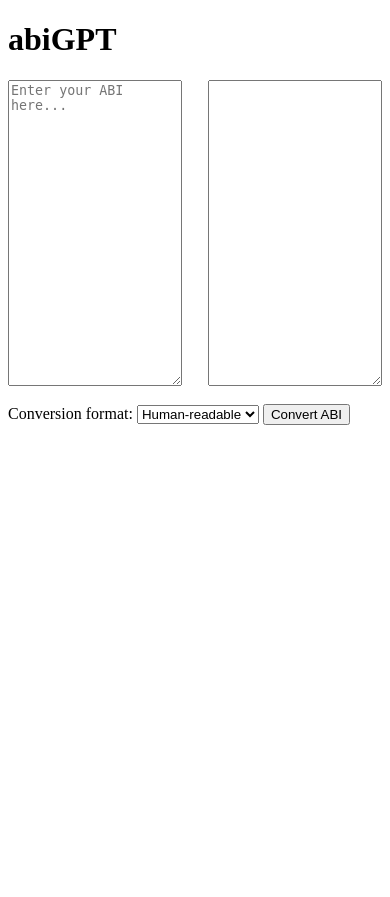
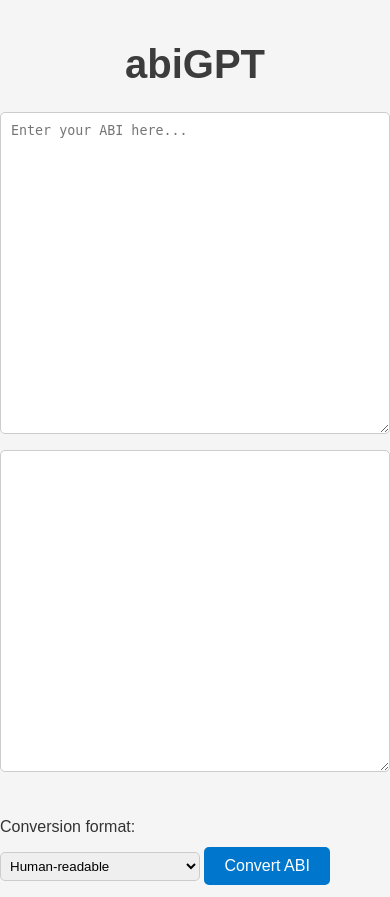
Before and after one commit to Honkware/abiGPT, a Flask app: page / in a window 390 px wide. Before the commit the page ends 425 px from the top, so only its background shows below. Run offline with Flask 2, Linux system fonts and the light colour scheme.

Commit message:
Update CSS for modern appearance

```diff
--- a/static/css/main.css
+++ b/static/css/main.css
@@ -1,7 +1,75 @@
+body {
+    font-family: 'Arial', sans-serif;
+    background-color: #f5f5f5;
+    color: #333;
+    line-height: 1.6;
+    margin: 0;
+    padding: 0;
+}
+
+h1 {
+    text-align: center;
+    font-size: 2.5rem;
+    margin-top: 2rem;
+    margin-bottom: 1rem;
+    color: #3c3c3c;
+}
+
+form {
+    max-width: 900px;
+    margin: 0 auto;
+}
+
 .container {
     display: flex;
     justify-content: space-between;
+    flex-wrap: wrap;
 }
+
 textarea {
-    width: 45%;
+    width: 100%;
+    max-width: 45%;
+    min-height: 300px;
+    box-sizing: border-box;
+    border-radius: 5px;
+    border: 1px solid #ccc;
+    padding: 10px;
+    margin-bottom: 1rem;
 }
+
+label {
+    display: block;
+    margin-bottom: 0.5rem;
+}
+
+select {
+    width: 100%;
+    max-width: 200px;
+    margin-bottom: 1rem;
+    padding: 5px;
+    border: 1px solid #ccc;
+    border-radius: 5px;
+}
+
+button {
+    display: inline-block;
+    background-color: #0077cc;
+    color: #fff;
+    padding: 10px 20px;
+    border: none;
+    border-radius: 5px;
+    cursor: pointer;
+    font-size: 1rem;
+    transition: background-color 0.3s;
+}
+
+button:hover {
+    background-color: #005fa3;
+}
+
+@media screen and (max-width: 768px) {
+    textarea {
+        width: 100%;
+        max-width: 100%;
+    }
+}
```
